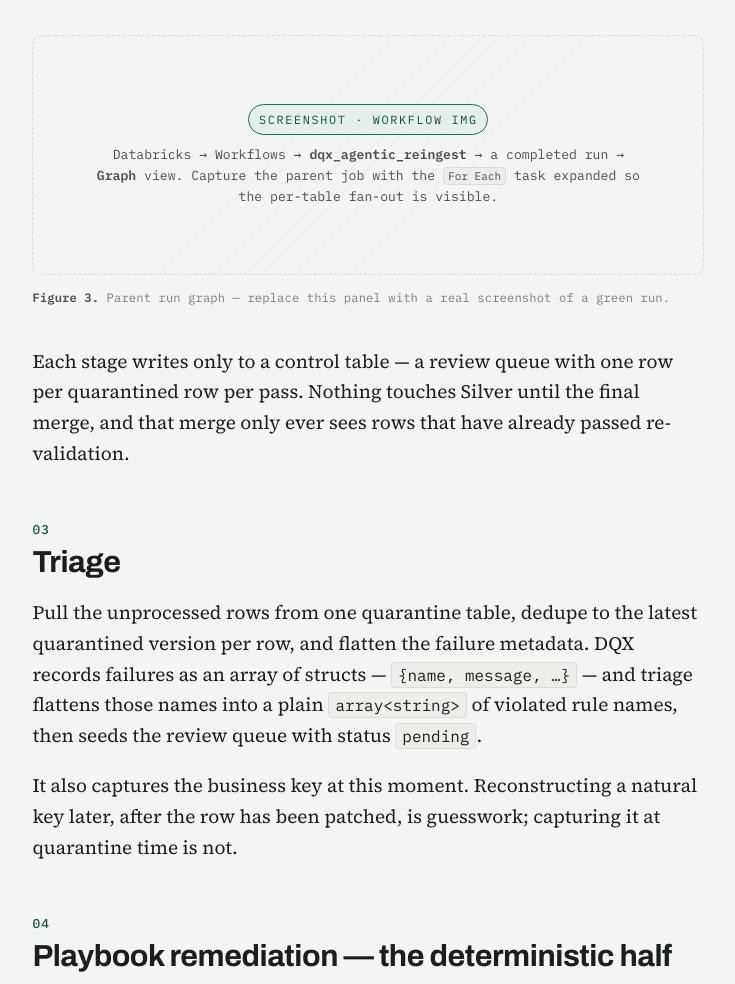
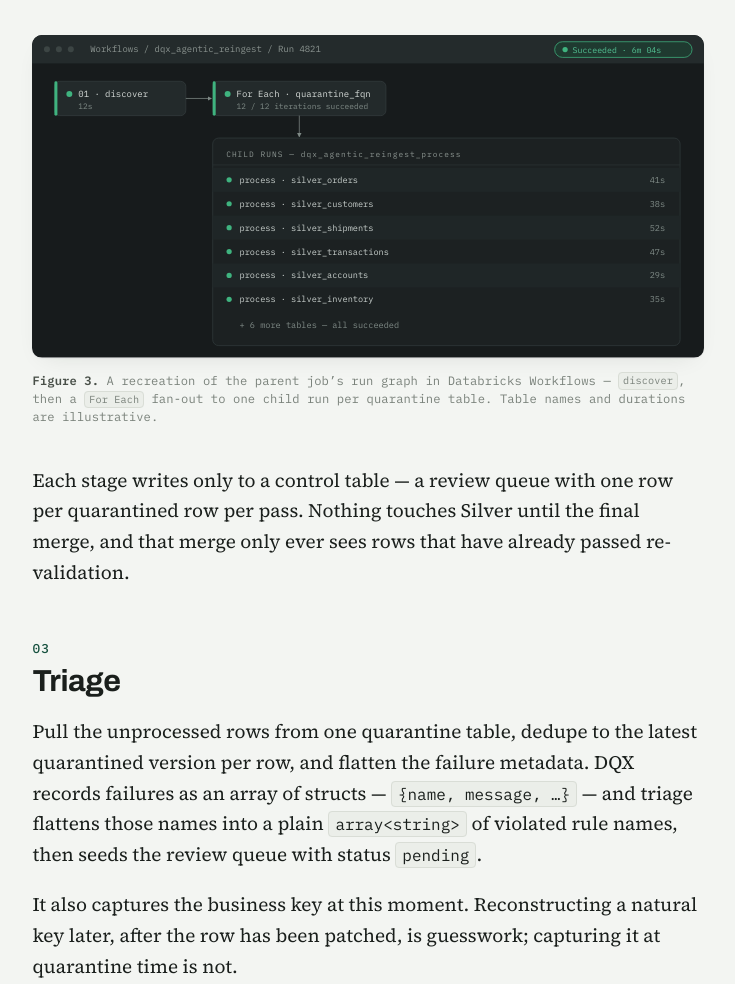
Before and after one commit to keerthimath/blog, a plain HTML site: page agent-proposes-dqx-disposes/index.html in a window 1280 px wide. Shown: the part 3286-4270 px from the top of the page, without its empty margins (262-997 px from the left). Drawn offline with Linux system fonts and the light colour scheme.

Commit message:
post: replace screenshot placeholders with UI recreations (Figs 3, 5)
Co-Authored-By: Claude Sonnet 5 <noreply@anthropic.com>

```diff
--- a/agent-proposes-dqx-disposes/index.html
+++ b/agent-proposes-dqx-disposes/index.html
@@ -295,41 +295,6 @@
     letter-spacing: .01em;
   }
   figcaption b { color: var(--ink-soft); font-weight: 600; }
-
-  /* screenshot placeholder */
-  .shot {
-    border: 1.5px dashed var(--rule);
-    border-radius: 10px;
-    background:
-      repeating-linear-gradient(-45deg, transparent, transparent 11px, var(--sunk) 11px, var(--sunk) 12px);
-    min-height: 15rem;
-    display: flex;
-    flex-direction: column;
-    align-items: center;
-    justify-content: center;
-    gap: .6rem;
-    text-align: center;
-    padding: 2rem;
-  }
-  .shot .shot-tag {
-    font-family: var(--font-mono);
-    font-size: .74rem;
-    letter-spacing: .14em;
-    text-transform: uppercase;
-    color: var(--accent-ink);
-    background: var(--accent-soft);
-    border: 1px solid var(--accent);
-    padding: .3rem .6rem;
-    border-radius: 999px;
-  }
-  .shot p {
-    font-family: var(--font-mono);
-    font-size: .82rem;
-    color: var(--ink-soft);
-    max-width: 34rem;
-    margin: 0;
-    line-height: 1.6;
-  }
 
   /* ---- code block ---- */
   .code {
@@ -670,11 +635,58 @@
       </figure>
 
       <figure class="reveal">
-        <div class="shot" role="img" aria-label="Placeholder for a Databricks Workflows run-graph screenshot">
-          <span class="shot-tag">Screenshot &middot; Workflow Img</span>
-          <p>Databricks &rarr; Workflows &rarr; <b>dqx_agentic_reingest</b> &rarr; a completed run &rarr; <b>Graph</b> view. Capture the parent job with the <code>For&nbsp;Each</code> task expanded so the per-table fan-out is visible.</p>
+        <div class="figframe" style="padding:0;overflow:hidden;border:none;">
+          <svg viewBox="0 0 900 432" role="img" aria-labelledby="rungraph" xmlns="http://www.w3.org/2000/svg">
+            <title id="rungraph">A recreation of the parent job run graph in Databricks Workflows: the discover task, then a For Each task fanned out to one child run per quarantine table, all succeeded.</title>
+            <defs>
+              <marker id="rg-a" viewBox="0 0 10 10" refX="8" refY="5" markerWidth="6" markerHeight="6" orient="auto-start-reverse"><path d="M0 0 L10 5 L0 10 z" fill="#7f8a86"/></marker>
+            </defs>
+            <rect x="0" y="0" width="900" height="432" rx="10" fill="#171b1c"/>
+            <rect x="0" y="0" width="900" height="38" fill="#242b2c"/>
+            <circle cx="20" cy="19" r="4" fill="#3c4544"/><circle cx="36" cy="19" r="4" fill="#3c4544"/><circle cx="52" cy="19" r="4" fill="#3c4544"/>
+            <text x="78" y="23" font-family="'IBM Plex Mono', ui-monospace, monospace" font-size="12" fill="#8b9490">Workflows / dqx_agentic_reingest / Run 4821</text>
+            <rect x="700" y="9" width="184" height="21" rx="10.5" fill="#1f3a30" stroke="#3fb37f"/>
+            <circle cx="714" cy="19.5" r="3.5" fill="#3fb37f"/>
+            <text x="724" y="23.5" font-family="'IBM Plex Mono', ui-monospace, monospace" font-size="11" fill="#54c294">Succeeded &#183; 6m 04s</text>
+
+            <g font-family="'IBM Plex Mono', ui-monospace, monospace">
+              <rect x="30" y="62" width="176" height="46" rx="7" fill="#232a2b" stroke="#333c3d"/>
+              <rect x="30" y="62" width="4" height="46" rx="2" fill="#3fb37f"/>
+              <circle cx="50" cy="79" r="4" fill="#3fb37f"/>
+              <text x="62" y="83" font-size="12" fill="#d7dcd9">01 &#183; discover</text>
+              <text x="62" y="99" font-size="10.5" fill="#7f8a86">12s</text>
+
+              <path d="M206 85 L240 85" stroke="#7f8a86" marker-end="url(#rg-a)"/>
+
+              <rect x="242" y="62" width="232" height="46" rx="7" fill="#232a2b" stroke="#333c3d"/>
+              <rect x="242" y="62" width="4" height="46" rx="2" fill="#3fb37f"/>
+              <circle cx="262" cy="79" r="4" fill="#3fb37f"/>
+              <text x="274" y="83" font-size="12" fill="#d7dcd9">For Each &#183; quarantine_fqn</text>
+              <text x="274" y="99" font-size="10.5" fill="#7f8a86">12 / 12 iterations succeeded</text>
+
+              <path d="M358 108 L358 136" stroke="#7f8a86" marker-end="url(#rg-a)"/>
+
+              <rect x="242" y="138" width="626" height="278" rx="8" fill="#1c2122" stroke="#313a3b"/>
+              <text x="260" y="163" font-size="10.5" fill="#8b9490" letter-spacing="1.4">CHILD RUNS &#8212; dqx_agentic_reingest_process</text>
+              <line x1="242" y1="174" x2="868" y2="174" stroke="#2a3233"/>
+
+              <g font-size="11.5">
+                <rect x="242" y="178" width="626" height="32" fill="#1f2627"/>
+                <rect x="242" y="242" width="626" height="32" fill="#1f2627"/>
+                <rect x="242" y="306" width="626" height="32" fill="#1f2627"/>
+
+                <circle cx="264" cy="194" r="3.5" fill="#3fb37f"/><text x="278" y="198" fill="#c9d0cd">process &#183; silver_orders</text><text x="848" y="198" fill="#7f8a86" text-anchor="end">41s</text>
+                <circle cx="264" cy="226" r="3.5" fill="#3fb37f"/><text x="278" y="230" fill="#c9d0cd">process &#183; silver_customers</text><text x="848" y="230" fill="#7f8a86" text-anchor="end">38s</text>
+                <circle cx="264" cy="258" r="3.5" fill="#3fb37f"/><text x="278" y="262" fill="#c9d0cd">process &#183; silver_shipments</text><text x="848" y="262" fill="#7f8a86" text-anchor="end">52s</text>
+                <circle cx="264" cy="290" r="3.5" fill="#3fb37f"/><text x="278" y="294" fill="#c9d0cd">process &#183; silver_transactions</text><text x="848" y="294" fill="#7f8a86" text-anchor="end">47s</text>
+                <circle cx="264" cy="322" r="3.5" fill="#3fb37f"/><text x="278" y="326" fill="#c9d0cd">process &#183; silver_accounts</text><text x="848" y="326" fill="#7f8a86" text-anchor="end">29s</text>
+                <circle cx="264" cy="354" r="3.5" fill="#3fb37f"/><text x="278" y="358" fill="#c9d0cd">process &#183; silver_inventory</text><text x="848" y="358" fill="#7f8a86" text-anchor="end">35s</text>
+                <text x="278" y="392" fill="#7f8a86">+ 6 more tables &#8212; all succeeded</text>
+              </g>
+            </g>
+          </svg>
         </div>
-        <figcaption><b>Figure 3.</b> Parent run graph &mdash; replace this panel with a real screenshot of a green run.</figcaption>
+        <figcaption><b>Figure 3.</b> A recreation of the parent job&rsquo;s run graph in Databricks Workflows &mdash; <code>discover</code>, then a <code>For&nbsp;Each</code> fan-out to one child run per quarantine table. Table names and durations are illustrative.</figcaption>
       </figure>
 
       <p>Each stage writes only to a control table &mdash; a review queue with one row per quarantined row per pass. Nothing touches Silver until the final merge, and that merge only ever sees rows that have already passed re-validation.</p>
@@ -790,11 +802,35 @@
       <figcaption style="font-family:var(--font-mono);font-size:.76rem;color:var(--ink-faint);margin-top:-1rem;"><b>Figure 4.</b> The review queue &mdash; one row per quarantined row per pass. Terminal states in green/red, human work in amber.</figcaption>
 
       <figure class="reveal" style="margin-top:2.6rem;">
-        <div class="shot" role="img" aria-label="Placeholder for a screenshot of the review queue query results">
-          <span class="shot-tag">Screenshot &middot; swap in before publishing</span>
-          <p><code>SELECT status, count(*) FROM &hellip;._dq_review_queue GROUP BY status</code> in the Databricks SQL editor, or the run&rsquo;s <b>06 audit</b> task output. Show the split: resolved / reingested / escalated.</p>
+        <div class="figframe">
+          <svg viewBox="0 0 780 260" role="img" aria-labelledby="outcome" xmlns="http://www.w3.org/2000/svg">
+            <title id="outcome">Illustrative outcome split for one run: about 51,412 rows resolved by the deterministic playbook, 168 fixed by the agent and reingested, 24 escalated to a human.</title>
+            <g font-family="var(--font-mono)">
+              <text x="0" y="42" font-family="var(--font-display)" font-weight="700" font-size="40" fill="var(--accent)">51,412</text>
+              <text x="0" y="68" font-size="13" fill="var(--ink-soft)">rows resolved by the deterministic playbook &#8212; 99.6% of 51,604 quarantined</text>
+              <text x="0" y="87" font-size="11.5" fill="var(--ink-faint)">dedupe 38,940 &#183; structural reject 12,472</text>
+
+              <line x1="0" y1="114" x2="760" y2="114" stroke="var(--rule)"/>
+
+              <text x="0" y="146" font-size="13" fill="var(--ink-soft)">192 rows had no playbook entry and went to the agent:</text>
+
+              <clipPath id="barclip"><rect x="0" y="160" width="760" height="26" rx="4"/></clipPath>
+              <g clip-path="url(#barclip)">
+                <rect x="0" y="160" width="760" height="26" fill="var(--sunk)"/>
+                <rect x="0" y="160" width="665" height="26" fill="var(--accent)"/>
+                <rect x="665" y="160" width="95" height="26" fill="var(--warn)"/>
+              </g>
+
+              <circle cx="4" cy="212" r="4" fill="var(--accent)"/>
+              <text x="16" y="216" font-size="11.5" fill="var(--ink-soft)">168 agent-fixed &#8594; reingested</text>
+              <circle cx="250" cy="212" r="4" fill="var(--warn)"/>
+              <text x="262" y="216" font-size="11.5" fill="var(--ink-soft)">24 escalated to a human</text>
+
+              <text x="0" y="248" font-size="10.5" fill="var(--ink-faint)">Illustrative figures. The deterministic-first split is the point &#8212; the agent sees a fraction of a percent of the volume.</text>
+            </g>
+          </svg>
         </div>
-        <figcaption><b>Figure 5.</b> Outcome breakdown for a run &mdash; replace with a real query result.</figcaption>
+        <figcaption><b>Figure 5.</b> Illustrative outcome split for a single run. The playbook clears the bulk; the agent handles a couple hundred; a couple dozen reach a human.</figcaption>
       </figure>
     </section>
 
@@ -817,7 +853,7 @@
 
     <footer>
       Built on Databricks &mdash; <a href="https://databrickslabs.github.io/dqx/">DQX</a> for quality checking, serverless jobs for orchestration, <code>ai_query()</code> for the model calls. Remediation playbooks live in a Unity Catalog Volume so rule owners maintain them without a deploy.<br>
-      &copy; 2026 Keerthi Math&middot; <a href="https://medium.com/@kirthi.im">medium.com/@kirthi.im</a>
+      &copy; 2026 Keerthi Math &middot; <a href="https://medium.com/@kirthi.im">medium.com/@kirthi.im</a>
     </footer>
 
   </main>
```
